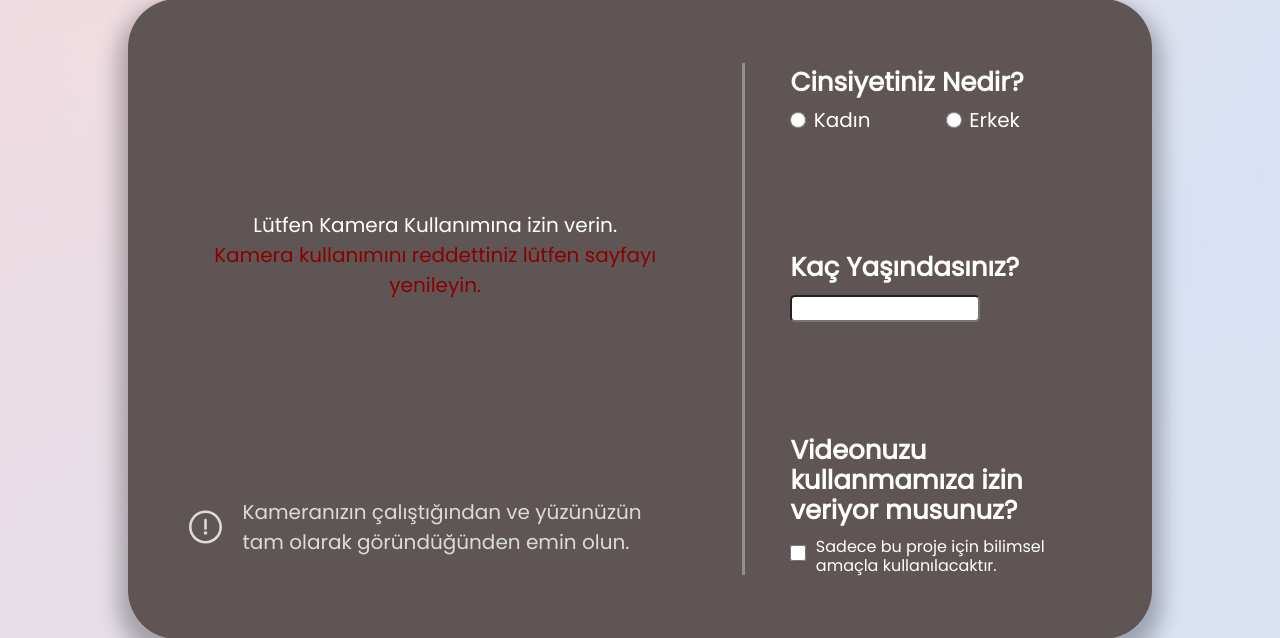
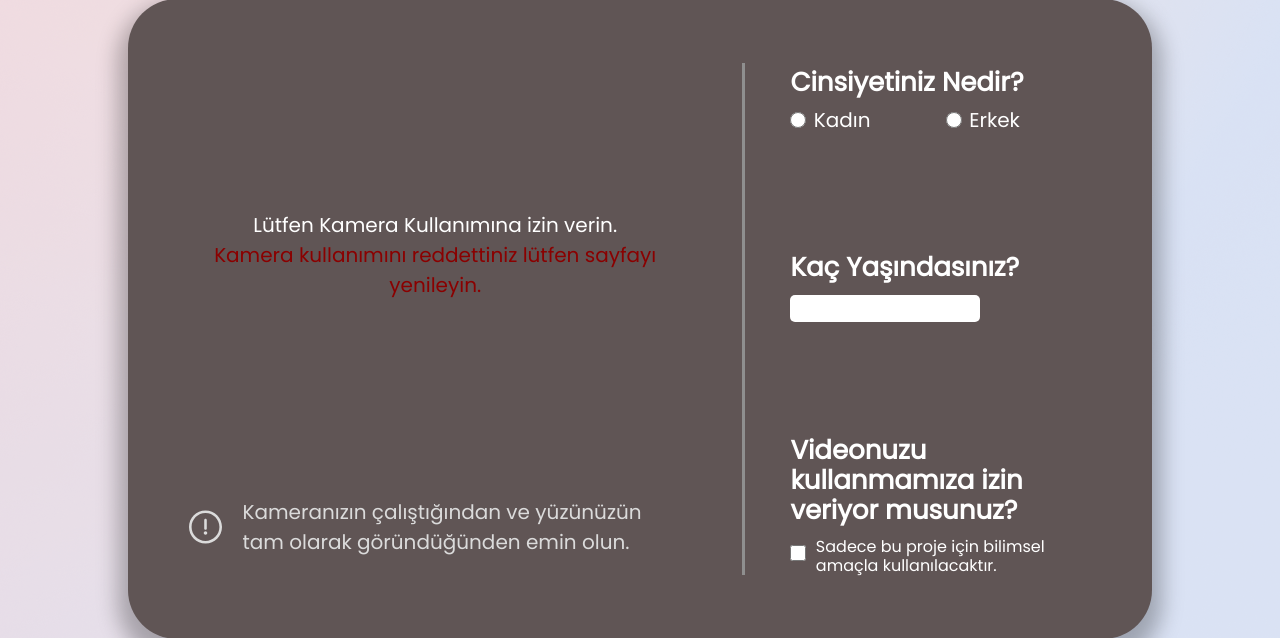
Before and after one commit to gizemguleser/EmotionAnalysis, a Node server app: page /details in a window 1280 px wide. Shown: the part 81-719 px from the top of the page. Run offline with Node 20, Linux system fonts and the light colour scheme.

Commit message:
added style to age input

```diff
--- a/public/css/details.css
+++ b/public/css/details.css
@@ -97,6 +97,11 @@ input[type="radio"] {
   vertical-align: middle;
   margin-bottom: 4px;
   margin-right: 2px;
+}
+
+input[type="number"] {
+  padding-left: 5px;
+  border: none;
 }
 
 .gender > label {
```
Also changed, not shown: public/js/commercials.js (+3 -4 lines).
